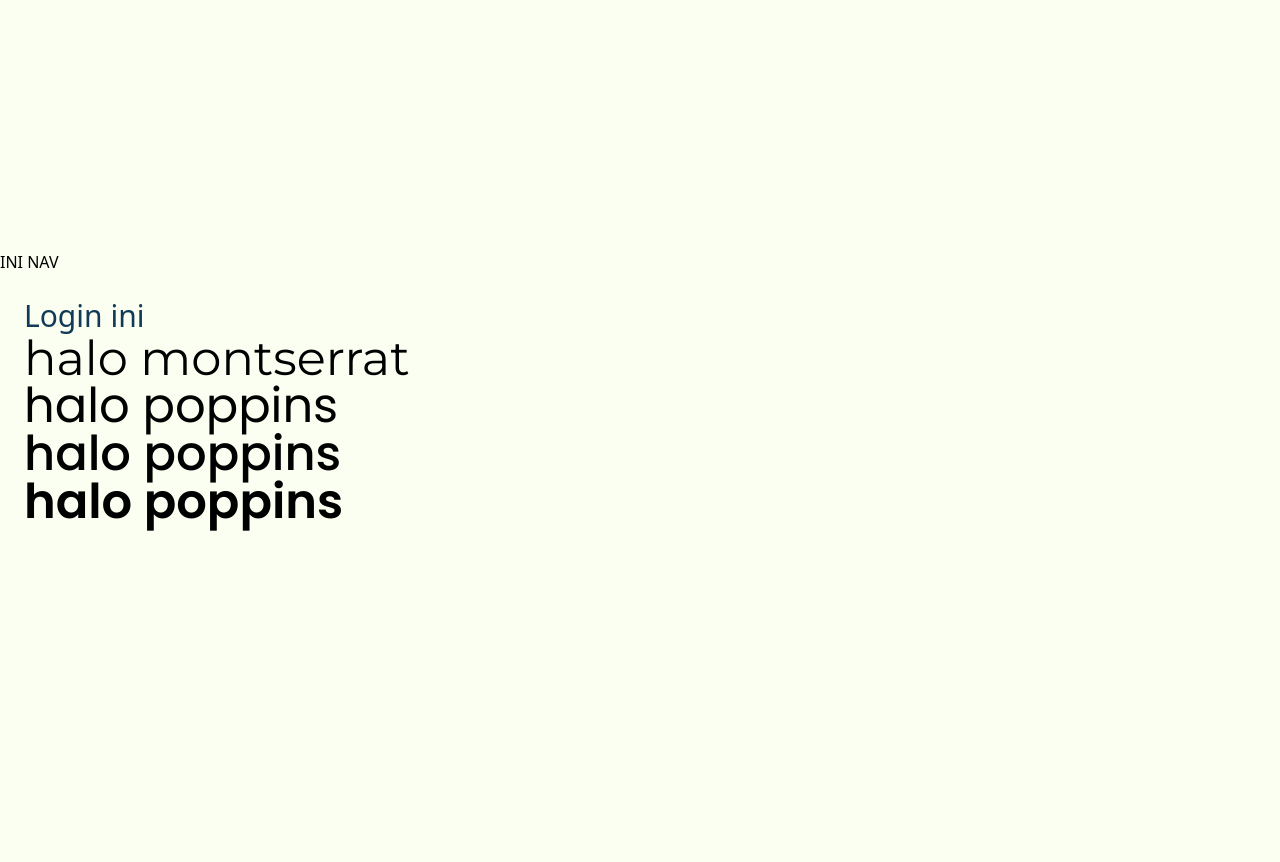
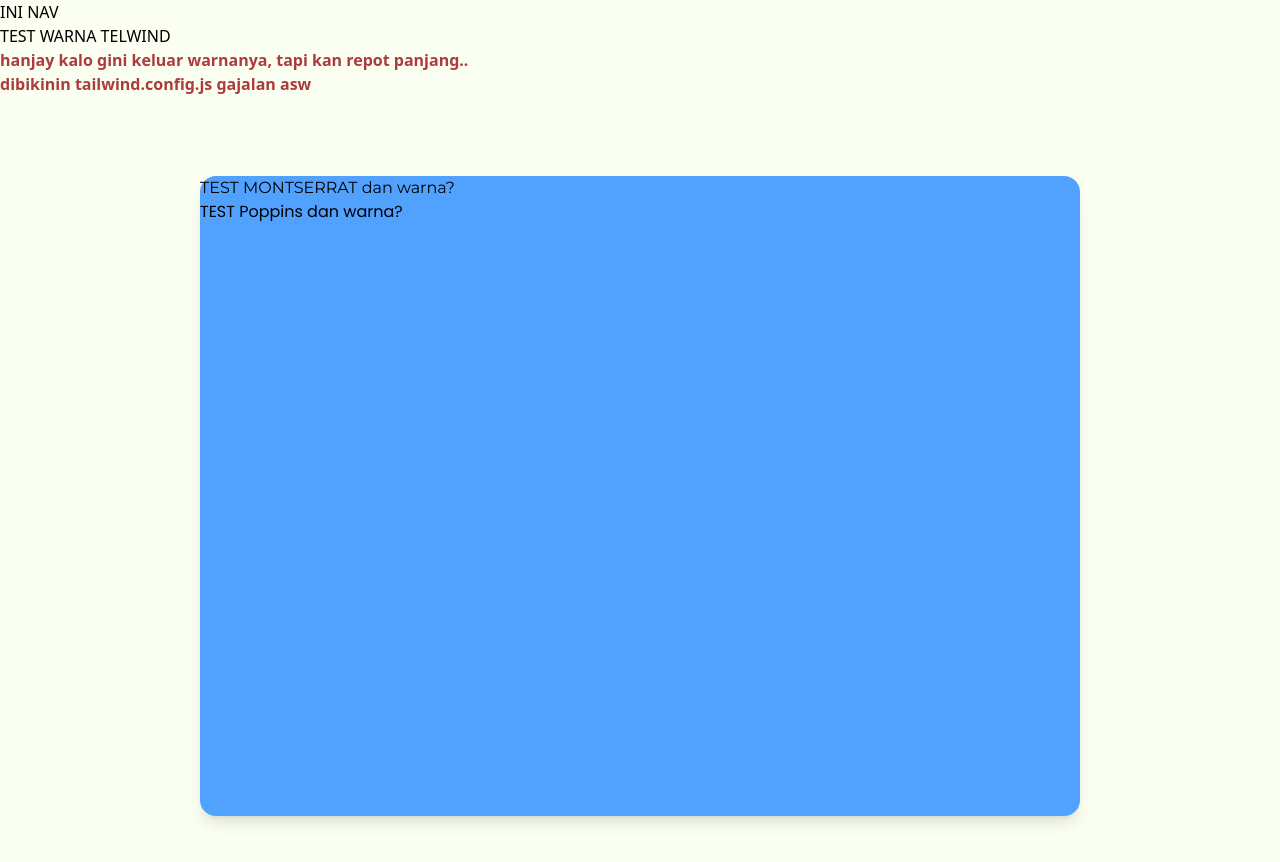
Before and after one commit to ShanellaChr/SIMON, a React (Vite) app: page / in a window 1280 px wide. Shown: the top 862 px of the page. Before the commit the page ends 800 px from the top, so only its background shows below. Built offline with nearby package versions, Linux system fonts and the light colour scheme.

Commit message:
Test Color
Coba add warna ke tailwind, masih gagal dipakai lgsg utility nya

```diff
--- a/src/index.css
+++ b/src/index.css
@@ -34,10 +34,3 @@
 .font-poppins {
   font-family: var(--font-poppins);
 }
-
-body {
-  margin: 0;
-  display: flex;
-  place-items: center;
-  min-height: 100vh;
-}
--- a/src/pages/Login.jsx
+++ b/src/pages/Login.jsx
@@ -1,14 +1,20 @@
 export default function Login() {
   return (
-    <div className="p-6">
-      <h1 className="text-3xl  text-(--color-SMnavy)">Login ini</h1>
     <div>
-      <p className="text-black text-5xl font-montserrat">halo montserrat</p>
-      <p className="text-black text-5xl font-poppins font-normal">halo poppins</p>
-      <p className="text-black text-5xl font-poppins font-medium">halo poppins</p>
-      <p className="text-black text-5xl font-poppins font-semibold">halo poppins</p>
+      <p className="text-SMnavy">TEST WARNA TELWIND</p>
+      <p className="text-(--color-SMredAlert) font-bold">
+        hanjay kalo gini keluar warnanya, tapi kan repot panjang..
+        <br />dibikinin tailwind.config.js gajalan asw
+      </p>
 
-    </div>
+      <div className="min-h-screen flex items-center justify-center">
+        <div className="w-220 h-160 bg-blue-400 rounded-2xl shadow-lg">
+          {/* isi di dalam backdrop */}
+          <h1 className="font-montserrat text-SMtsel">TEST MONTSERRAT dan warna?</h1>
+          <p className="font-poppins text-SMnavy">TEST Poppins dan warna?</p>
+
+        </div>
+      </div>
     </div>
   )
 }
```
